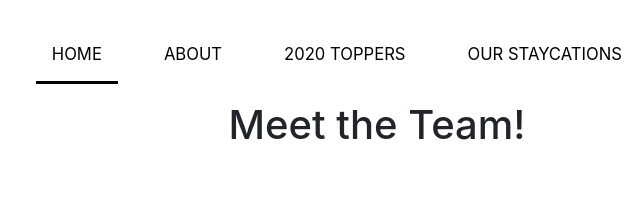
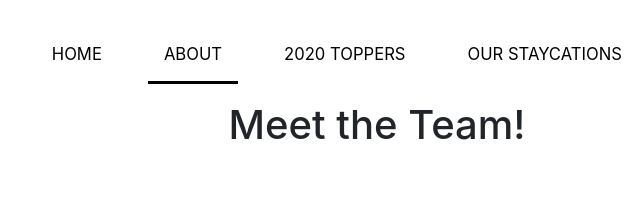
Before and after one commit to aiyanaz/CFG-TravelLite, a plain HTML site: page teampage.html in a window 1280 px wide. Shown: the top 203 px of the page, 263-903 px from the left. Drawn offline with nearby package versions, Linux system fonts and the light colour scheme.

Commit message:
Update teampage.html

```diff
--- a/teampage.html
+++ b/teampage.html
@@ -56,8 +56,8 @@ body {margin:0;}
 <head>
 <body>
 <div class="topnav">
-<a class="active" href="cssmap-europe/Europe.html" style="font-size: 1.3vw;">HOME</a>
-<a href="teampage.html" style=font-size:1.3vw;>ABOUT</a>
+<a href="cssmap-europe/Europe.html" style="font-size: 1.3vw;">HOME</a>
+<a class="active" href="teampage.html" style=font-size:1.3vw;>ABOUT</a>
 <a href="2020toppers.html" style=font-size:1.3vw;>2020 TOPPERS</a>
 <a href="website.html" style=font-size:1.3vw;>OUR STAYCATIONS</a>
 </div>
```
